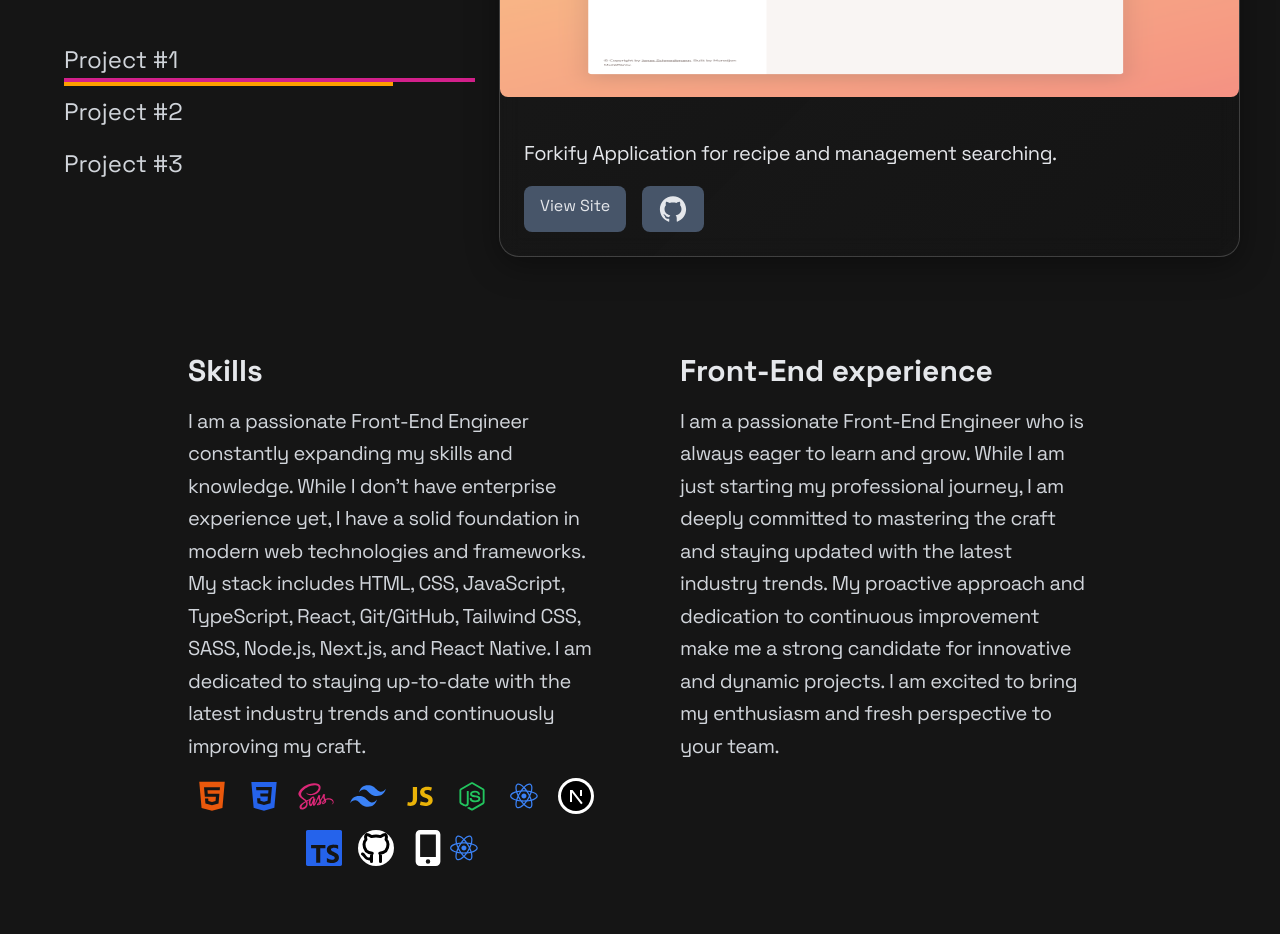
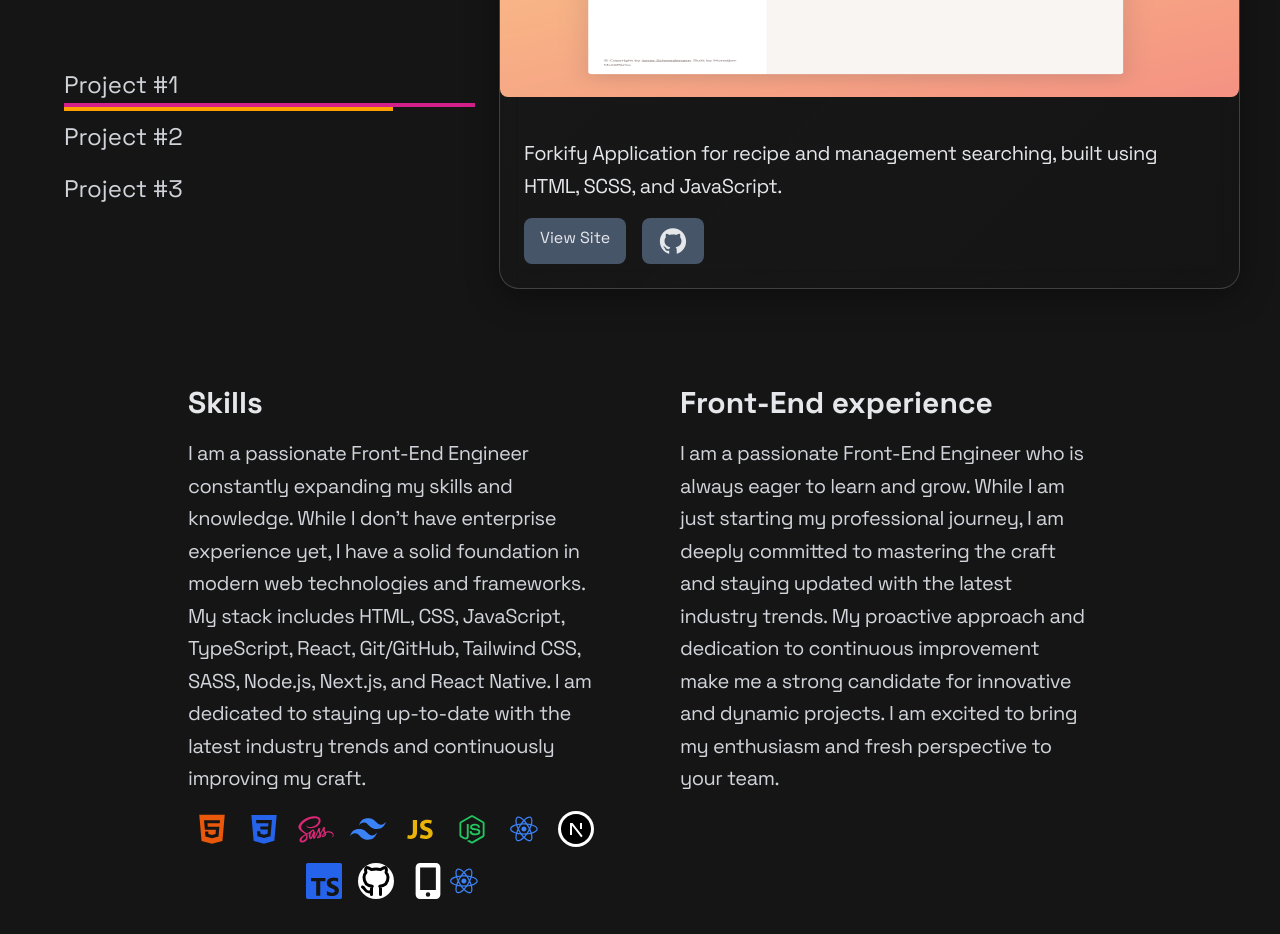
Before and after one commit to FulgurVividus/portfolio-project, a React (Vite) app: page / in a window 1280 px wide. Shown: the part 860-1794 px from the top of the page. Built offline with nearby package versions, Linux system fonts and the light colour scheme.

Commit message:
refactor

```diff
--- a/src/components/Portfolio.jsx
+++ b/src/components/Portfolio.jsx
@@ -9,7 +9,8 @@ const projects = [
   {
     img: project1,
     title: "Project #1",
-    description: "Forkify Application for recipe and management searching.",
+    description:
+      "Forkify Application for recipe and management searching, built using HTML, SCSS, and JavaScript.",
     links: {
       site: "https://forkify-fulgur-vividus.netlify.app/",
       github: "https://github.com/FulgurVividus/Forkify",
@@ -29,7 +30,7 @@ const projects = [
     img: project3,
     title: "Project #3",
     description:
-      "The Notes App provides users with a simple and intuitive interface to manage their notes efficiently. With features like adding, deleting, editing, and searching notes, users can easily organize their thoughts and ideas.",
+      "The Notes App provides users with a simple and intuitive interface to manage their notes efficiently.",
     links: {
       site: "https://github.com/FulgurVividus/Notes-App",
       github: "https://github.com/FulgurVividus/Notes-App",
```
